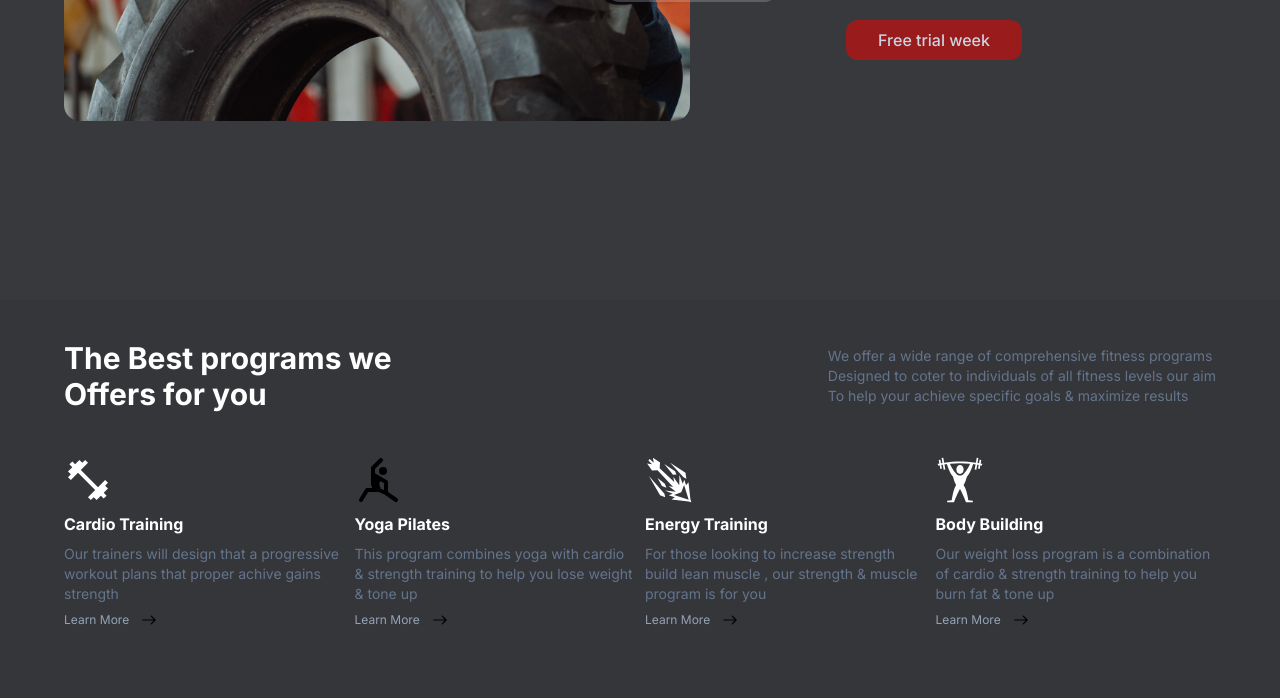
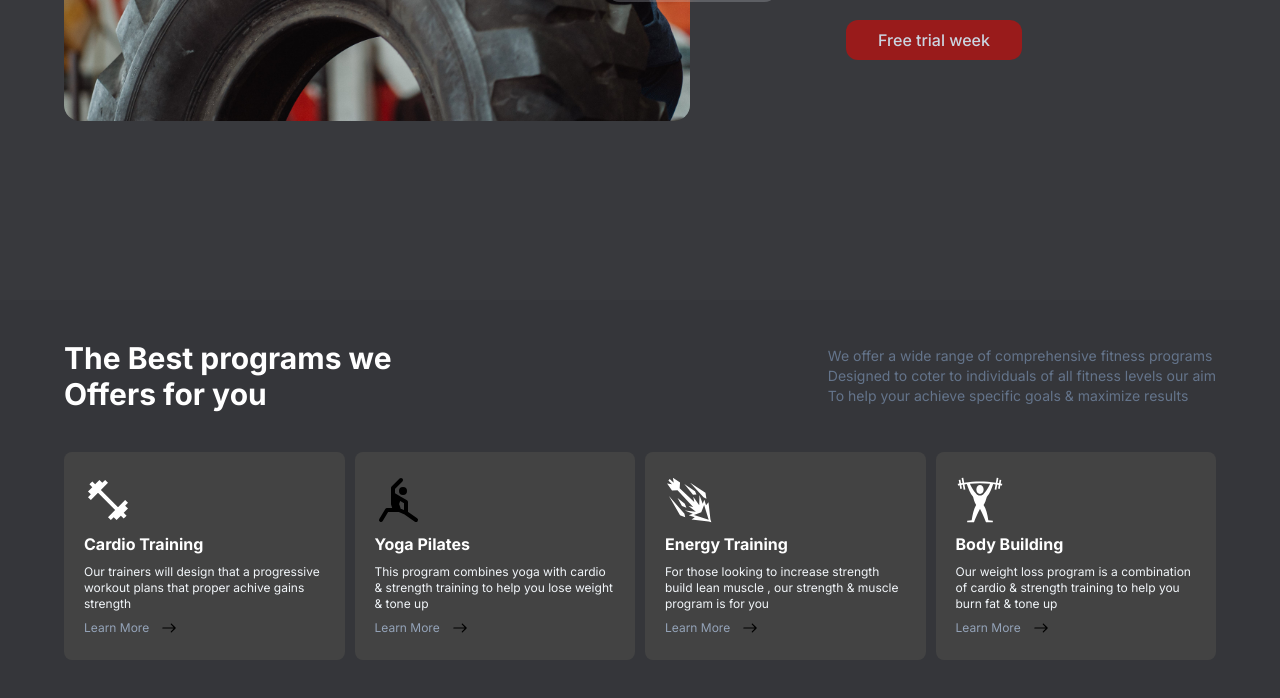
Before and after one commit to tchasinga/gym-rooms, a Next.js app: page / in a window 1280 px wide. Shown: the part 1376-2074 px from the top of the page. Built offline with nearby package versions, Linux system fonts and the light colour scheme.

Commit message:
New code is added now

```diff
--- a/src/app/components/BestOffer.jsx
+++ b/src/app/components/BestOffer.jsx
@@ -22,14 +22,14 @@ export default function BestOffer() {
         <div className=' mt-10 myfirstgrid'>
           {myObject.map((item, index) => {
             return (
-              <div key={index} className='flex-col flex'>
+              <div key={index} className='flex-col flex bgColor p-5 rounded-lg'>
                 <div className='text-5xl py-1 text-white'>
                   {item.icon}
                 </div>
                 <div className='py-1'>
                   <h1 className='text-white text-1xl font-bold'>{item.title}</h1>
                 </div>
-                <div className='text-slate-500 text-sm font-normal py-1'>
+                <div className='text-slate-100 text-xs font-normal py-1 '>
                   <p>{item.text}</p>
                   </div>
                 <div className="flex items-center gap-2">
--- a/src/app/globals.css
+++ b/src/app/globals.css
@@ -73,7 +73,10 @@ section:nth-child(1){
   grid-gap: 10px;
 }
 
+.bgColor{
+  background: #434343;
 
+}
 
 .myImgGet {
   height: 50px;
```
